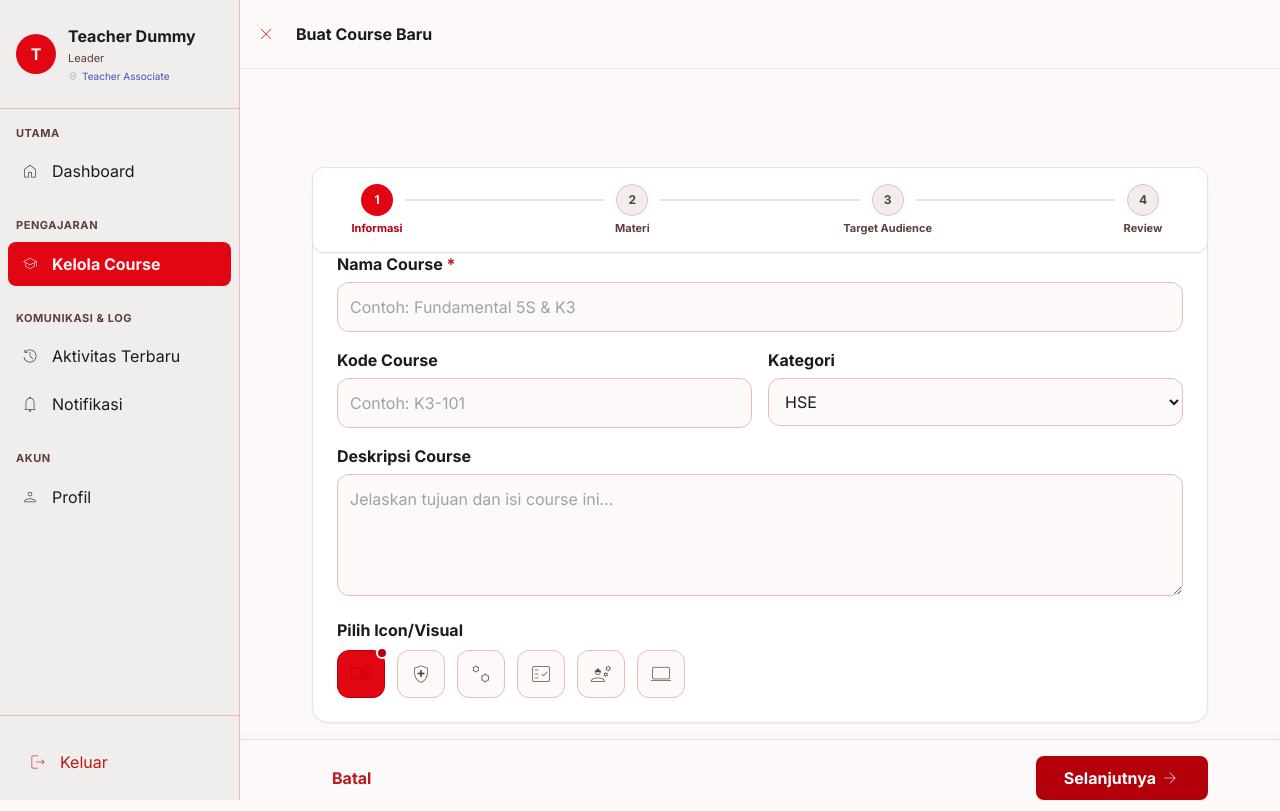
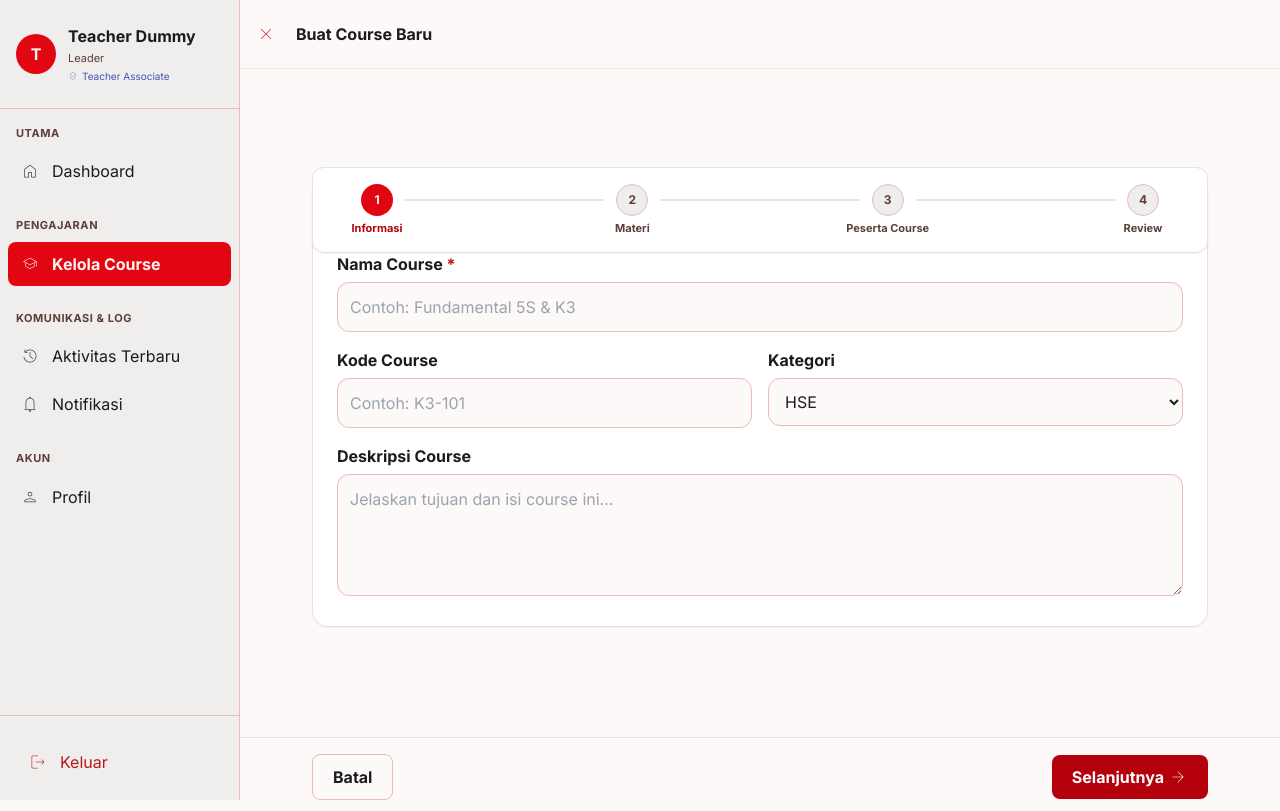
Before and after one commit to ammarmfirdaus-hue/DENSO-LMS, a PHP site: template Views/Teacher/DX_LMS_T_Teacher_Course_Create.php in a window 1280 px wide. Run offline with PHP 8.4, Linux system fonts and the light colour scheme; the template is opened without the code that fills it, so the values that code supplies are empty.

Commit message:
Text minor Create Course

```diff
--- a/Views/Teacher/DX_LMS_M_Teacher_Dashboard.php
+++ b/Views/Teacher/DX_LMS_M_Teacher_Dashboard.php
@@ -48,7 +48,7 @@
                 }
                 ?>
                 <h1 class="font-headline-lg font-bold text-[clamp(16px,5.5vw,26px)] tracking-tight text-on-surface">
-                    Selamat <?= e($sapaan) ?>, <?= e($_SESSION['user']['fullname'] ?? 'Hermawan') ?> 👋
+                    Selamat <?= e($sapaan) ?>, <?= e($_SESSION['user']['fullname'] ?? 'Budi Santoso') ?>
                 </h1>
                 <p class="font-body-md text-on-surface-variant font-medium">
                     Hari ini Anda mengelola <span class="text-primary font-bold"><?= count(
--- a/Views/Teacher/DX_LMS_T_Teacher_Course_Create.php
+++ b/Views/Teacher/DX_LMS_T_Teacher_Course_Create.php
@@ -67,7 +67,7 @@ $step = isset($_GET['step']) ? (int) $_GET['step'] : 1;
                     $steps = [
                         1 => ['title' => 'Informasi', 'icon' => 'info'],
                         2 => ['title' => 'Materi', 'icon' => 'library_books'],
-                        3 => ['title' => 'Target Audience', 'icon' => 'groups'],
+                        3 => ['title' => 'Peserta Course', 'icon' => 'groups'],
                         4 => ['title' => 'Review', 'icon' => 'done_all'],
                     ];
 
@@ -155,35 +155,6 @@ $step = isset($_GET['step']) ? (int) $_GET['step'] : 1;
                             <textarea rows="4" class="w-full bg-surface border border-outline-variant rounded-xl p-3 focus:outline-none focus:border-primary focus:ring-1 focus:ring-primary transition-all font-body-md" placeholder="Jelaskan tujuan dan isi course ini..."><?= e(
                                 $course['description'] ?? '',
                             ) ?></textarea>
-                        </div>
-
-                        <div class="space-y-1.5">
-                            <label class="font-label-md font-bold text-on-surface mb-2 block">Pilih Icon/Visual</label>
-                            <div class="flex gap-3 flex-wrap">
-                                <?php
-                                $icons = [
-                                    'menu_book',
-                                    'health_and_safety',
-                                    'manufacturing',
-                                    'fact_check',
-                                    'engineering',
-                                    'computer',
-                                ];
-                                $selected = $course['icon'] ?? 'menu_book';
-                                foreach ($icons as $icon):
-                                    $isSel = $icon === $selected; ?>
-                                <button type="button" class="w-12 h-12 rounded-xl flex items-center justify-center border <?= $isSel
-                                    ? 'bg-primary-container border-primary text-primary'
-                                    : 'bg-surface border-outline-variant text-on-surface-variant hover:bg-surface-variant' ?> transition-colors relative">
-                                    <span class="material-symbols-outlined"><?= $icon ?></span>
-                                    <?php if (
-                                        $isSel
-                                    ): ?><span class="absolute -top-1 -right-1 w-3 h-3 bg-primary rounded-full border-2 border-surface-container-lowest"></span><?php endif; ?>
-                                </button>
-                                <?php
-                                endforeach;
-                                ?>
-                            </div>
                         </div>
                     </div>
                 </section>
@@ -394,7 +365,7 @@ $step = isset($_GET['step']) ? (int) $_GET['step'] : 1;
                                     Kembali
                                 </button>
                             <?php else: ?>
-                                <button type="button" onclick="window.history.back()" class="px-5 py-2.5 rounded-lg text-error hover:bg-error-container hover:text-on-error-container font-label-md font-bold transition-colors">
+                                <button type="button" onclick="window.history.back()" class="px-5 py-2.5 rounded-lg border border-outline-variant text-on-surface font-label-md font-bold hover:bg-surface-container transition-colors">
                                     Batal
                                 </button>
                             <?php endif; ?>
@@ -409,11 +380,11 @@ $step = isset($_GET['step']) ? (int) $_GET['step'] : 1;
                                 <button type="button" onclick="alert('Recommendation Submitted!'); window.location.href='?route=/teacher/course/detail&course_id=<?= e(
                                     $course['id'] ?? 1,
                                 ) ?>';" class="px-5 py-2.5 rounded-lg bg-primary text-on-primary font-label-md font-bold hover:bg-primary-600 shadow-sm transition-colors flex items-center gap-2">
-                                    Submit Recommendation <span class="material-symbols-outlined text-[18px]">send</span>
+                                    Submit<span class="material-symbols-outlined text-[18px]">send</span>
                                 </button>
                             <?php else: ?>
                                 <button type="submit" name="step" value="<?= $step +
-                                    1 ?>" class="px-7 py-2.5 rounded-lg bg-primary text-on-primary font-label-md font-bold hover:bg-primary-600 shadow-sm transition-colors flex items-center gap-1">
+                                    1 ?>" class="px-5 py-2.5 rounded-lg bg-primary text-on-primary font-label-md font-bold hover:bg-primary-600 shadow-sm transition-colors flex items-center gap-1">
                                     Selanjutnya <span class="material-symbols-outlined text-[20px]">arrow_forward</span>
                                 </button>
                             <?php endif; ?>
```
